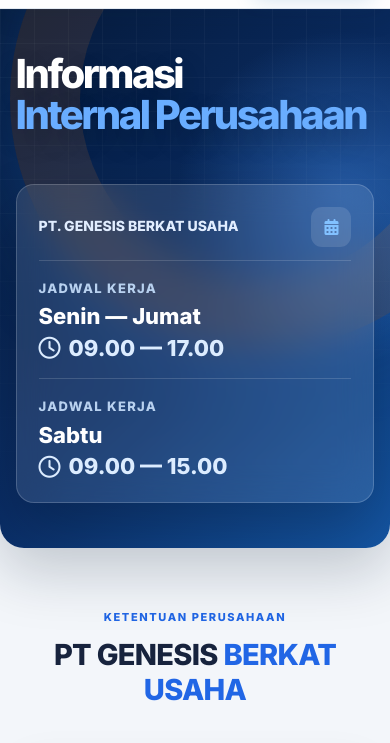
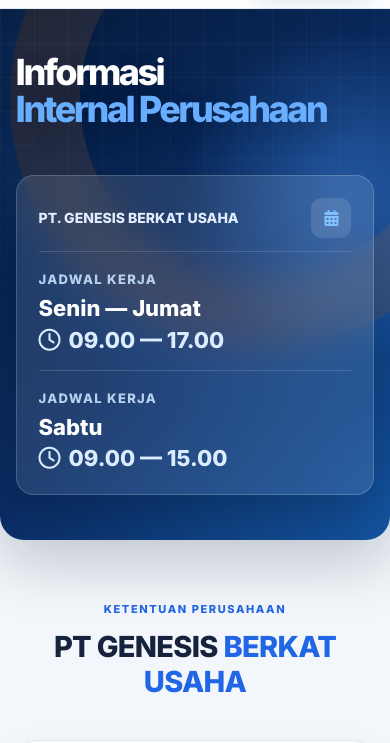
Before and after one commit to darelldarjii/web, a website: page index.html in a window 390 px wide. Shown: the part 62-805 px from the top of the page. Drawn offline with Linux system fonts and the light colour scheme.

Commit message:
Adjust font sizes in hero text styles

```diff
--- a/index.html
+++ b/index.html
@@ -219,7 +219,7 @@
             margin-bottom: 18px;
             line-height: 1.02;
             color: #fff;
-            font-size: clamp(42px,5vw,72px);
+            font-size: clamp(38px,4.2vw,58px);
             font-weight: 800;
             letter-spacing: -2.5px;
             text-shadow: 0 10px 30px rgba(0,0,0,.22);
@@ -1099,7 +1099,7 @@
             }
 
             .hero-text h1 {
-                font-size: 40px;
+                font-size: 36px;
             }
 
             .hero-card-top span {
```
